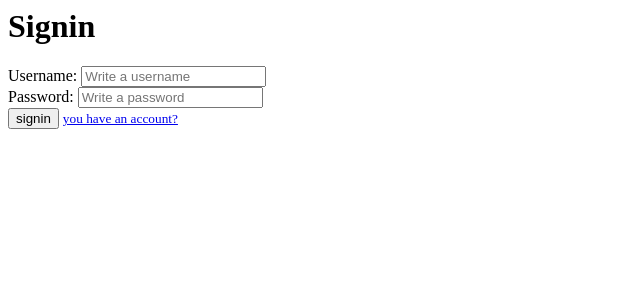
After one commit to JoseA-Carrera/maricadas-django, a Django app: page /signin/ in a window 1280 px wide. The commit adds this page. Shown: the top 300 px of the page, without its empty margins (0-640 px from the left). Run offline with Django 4.2, Linux system fonts and the light colour scheme.

Commit message:
2022-11-11

```diff
--- a/activity/urls.py
+++ b/activity/urls.py
@@ -15,9 +15,8 @@ Including another URLconf
 """
 from django.contrib import admin
 from django.urls import path, include
-from polls import views
 
 urlpatterns = [
     path('admin/', admin.site.urls),
-    path('', views.index, name='index')
+    path('', include('polls.urls'))
 ]
--- a/polls/templates/base.html
+++ b/polls/templates/index.html
@@ -1,4 +1,3 @@
-
 <ul>
     <li>{{ priorities_today.date }}</li>
     <li>{{ priorities_today.urgent_count }}</li>
--- /dev/null
+++ b/polls/templates/signin.html
@@ -0,0 +1,22 @@
+<main class="container">
+    <div class="row">
+        <div class="col-md-4 offset-md-4 mt-4">
+            <form method="POST" class="card card-body">
+                {% csrf_token %}
+                <h1 class="text-center">Signin</h1>
+                <small class="text-danger">{{ error }}</small>
+                <div class="md-3">
+                    <label for="username">Username:</label>
+                    <input type="text" name="username" class="form-control" id="username" placeholder="Write a username">
+                </div>
+                <div class="md-3">
+                    <label for="password">Password:</label>
+                    <input type="password" name="password" class="form-control" id="password" placeholder="Write a password">
+                </div>
+                {% comment %} {{ form.as_p }} {% endcomment %}
+                <button class="btn btn-primary">signin</button>
+                <small class="text-muted" ><a href="{% url 'signup' %}">you have an account?</a></small>
+            </form>
+        </div>
+    </div>
+</main>
--- /dev/null
+++ b/polls/urls.py
@@ -0,0 +1,10 @@
+from django.urls import path
+from . import views
+
+
+urlpatterns = [
+    path('signup/', views.singup, name='signup',),
+    path('index/', views.index, name='index'),
+    path('signin/', views.signin, name='signin'),
+    path('logout/', views.signout, name='logout'),
+]
--- a/polls/views.py
+++ b/polls/views.py
@@ -1,24 +1,83 @@
-from django.shortcuts import render, HttpResponse
+from django.shortcuts import render, redirect
 from clickup_priorities import priorities
 from .models import Priorities
 from datetime import datetime
-import json
+from django.contrib.auth.forms import UserCreationForm, AuthenticationForm
+from django.contrib.auth.models import User
+from django.contrib.auth import login, logout, authenticate
+from django.db import IntegrityError
+from django.contrib.auth.decorators import login_required
 
 
+@login_required
 def index(request):
+    date = datetime.today().strftime('%Y-%m-%d')
+    try:
 
-    # try:
-        p = datetime.today().strftime('%Y-%m-%d')
-        priority_today = Priorities.objects.get(date=datetime.today().strftime('%Y-%m-%d'))
-        priority = Priorities.objects.all(date=datetime.today().strftime('%Y-%m-%d'))
+        priority_today = Priorities.objects.get(date=date)
+        priority = Priorities.objects.exclude(date=date)
 
-        return render(request, 'base.html',{'priorities_today': priority_today, 'priorities': priority})
+        return render(request, 'index.html',{'priorities_today': priority_today, 'priorities': priority})
 
-    # except:
-    #     view_urls = ['dvd8-11485', 'dvd8-11525','dvd8-11545' ,'dvd8-11565']
-    #     i = priorities(view_urls, {"Authorization": 'pk_49588273_8NHVFF6AVGYL1SW3OH9K6WWDFUGMK4H7' })
-    #     x = Priorities(date=datetime.today().strftime('%Y-%m-%d'), urgent_count=i.get('urgent_count'), urgent_time=i.get('urgent_time'), high_count=i.get('high_count'), high_time=i.get('high_time'), normal_count=i.get('normal_count'), normal_time=i.get('normal_time'), low_count=i.get('low_count'), low_time=i.get('low_time'))
+    except:
+        view_urls = ['dvd8-11485', 'dvd8-11525','dvd8-11545' ,'dvd8-11565']
+        i = priorities(view_urls, {"Authorization": 'pk_49588273_8NHVFF6AVGYL1SW3OH9K6WWDFUGMK4H7' })
+        x = Priorities(date=date, urgent_count=i.get('urgent_count'), urgent_time=i.get('urgent_time'), high_count=i.get('high_count'), high_time=i.get('high_time'), normal_count=i.get('normal_count'), normal_time=i.get('normal_time'), low_count=i.get('low_count'), low_time=i.get('low_time'))
 
-    #     x.save()
-    #     priority = Priorities.objects.get(date=datetime.today().strftime('%Y-%m-%d'))
-    #     return render(request, 'base.html',{'priorities': priority})
+        x.save()
+        priority = Priorities.objects.get(date=date)
+        return render(request, 'index.html',{'priorities_today': priority_today, 'priorities': priority})
+
+
+def singup(request):
+    if request.method == 'GET':
+        return render(request, 'signup.html', { 'form': UserCreationForm})
+    else:
+        if request.POST['password1'] == request.POST['password2']:
+
+            try:
+                user = User.objects.create_user(
+                    username=request.POST['username'], password=request.POST['password1'])
+                user.save()
+                login(request, user)
+                return redirect('index')
+
+            except IntegrityError:
+                return render(request, 'signup.html', {
+                    'form': UserCreationForm,
+                    'error': 'user already exist'
+                })
+            except ValueError:
+                return render(request, 'signup.html', {
+                    'form': UserCreationForm,
+                    'error': 'Put valid values'
+                })
+
+        return render(request, 'signup.html', {
+            'form': UserCreationForm,
+            'error': 'password do not match'
+        })
+
+
+def signin(request):
+    if request.method == 'GET':
+        return render(request, 'signin.html', {
+            'form': AuthenticationForm
+        })
+    else:
+        user = authenticate(
+            request, username=request.POST['username'], password=request.POST['password'])
+
+        if user is None:
+            return render(request, 'signin.html', {
+                'form': AuthenticationForm,
+                'error': 'Username or Password is incorrect'
+            })
+        else:
+            login(request, user)
+            return redirect('index')
+
+@login_required
+def signout(request):
+    logout(request)
+    return redirect('signin')
```
Also changed, not shown: base.html (added, +56 -0 lines), polls/templates/signup.html (added, +32 -0 lines), db.sqlite3.
